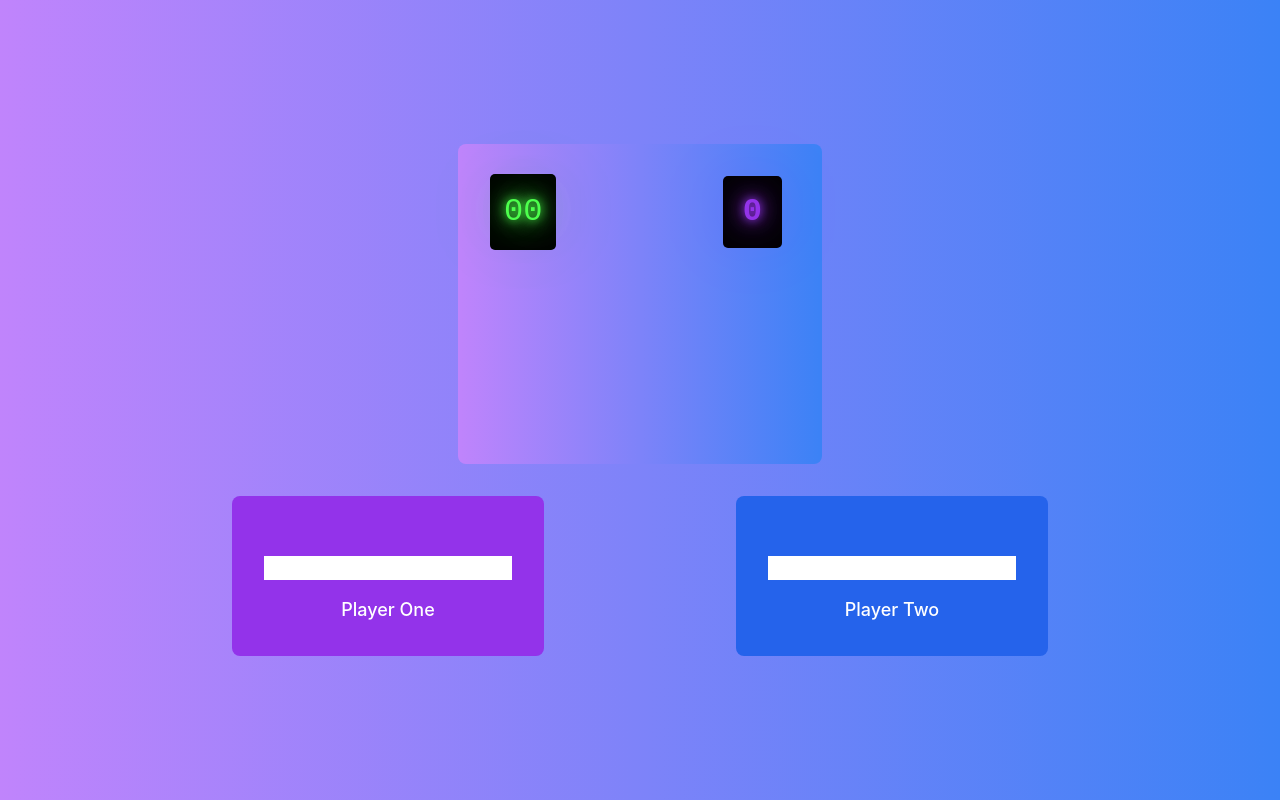
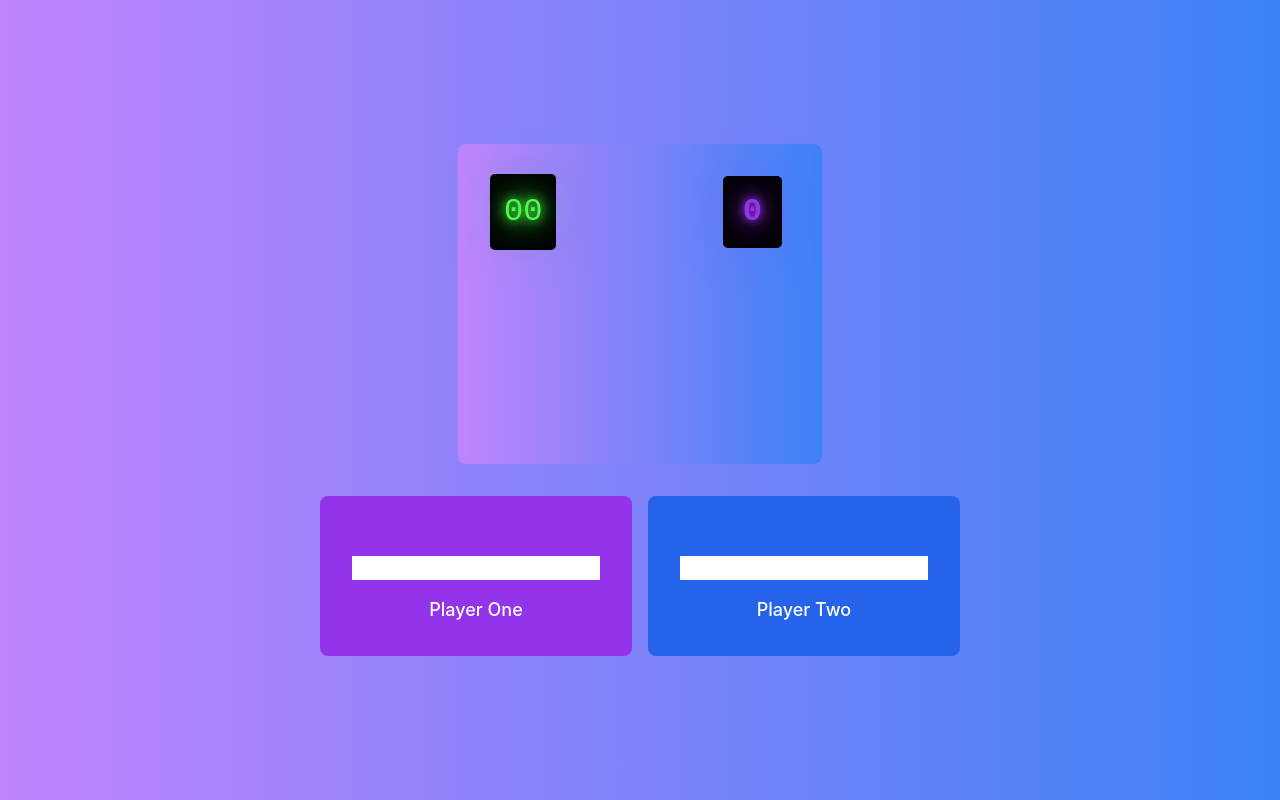
Before and after one commit to JawaraGordon/vibe-check, a React (Create React App) app: page /play in a window 1280 px wide. Built offline with nearby package versions, Linux system fonts and the light colour scheme.

Commit message:
style: reduced spacing between player inputs during gameplay

```diff
--- a/src/components/GamePlay.js
+++ b/src/components/GamePlay.js
@@ -228,10 +228,7 @@
 
   return (
     <div className="bg-gradient-to-r from-purple-400 to-blue-500 flex flex-col justify-center items-center h-screen">
-      {/* <h1 className="text-white text-4xl font-bold leading-none mb-8">
-        Game Play
-      </h1> */}
-      <div className="flex flex-col justify-center items-center w-full px-28">
+      <div className="flex flex-col justify-center items-center w-full px-20">
         <div className="bg-gradient-to-r from-purple-400 to-blue-500 p-8 mb-8 rounded-lg">
           <div className="flex flex-col items-end ml-48 -mb-16 w-1/3">
             <div className="text-5xl text-white font-bold game-clock-flex-secondary">
@@ -248,7 +245,7 @@
             />
           )}
         </div>
-        <div className="flex justify-between space-x-48">
+        <div className="flex justify-between space-x-4">
           <div className="bg-purple-600 p-8 rounded-lg">
             <p className="mt-2 text-white text-center text-lg pb-4">
               {playerOneInputs[playerOneInputs.length - 1]}
```
Also changed, not shown: 1 other file (tests, documents, lock files or other folders).
